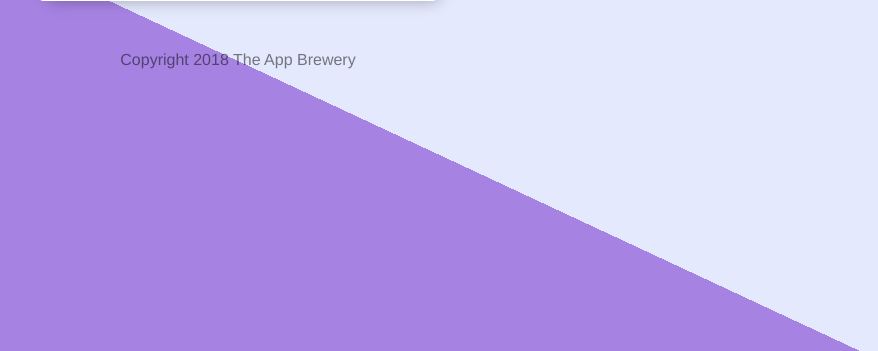
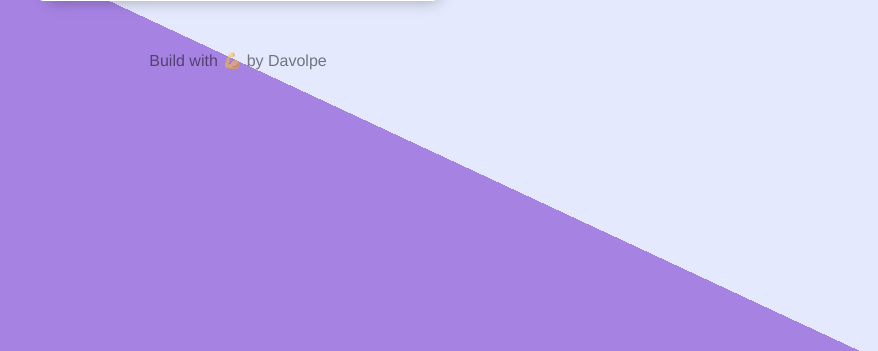
Before and after one commit to davolpe08/todolist, a Node server app: page / in a window 1280 px wide. Shown: the part 439-790 px from the top of the page, without its empty margins (402-1280 px from the left). Run offline with Node 20, Linux system fonts and the light colour scheme; data comes from the database, SQL or seed files in the repository; data that the repository does not hold is empty; some libraries are stand-ins or nearby versions.

Commit message:
Changed footer

```diff
--- a/views/footer.ejs
+++ b/views/footer.ejs
@@ -3,7 +3,7 @@
 </body>
 
 <footer>
-  Copyright 2018 The App Brewery
+  Build with 💪 by Davolpe
 </footer>
 
 </html>
```
